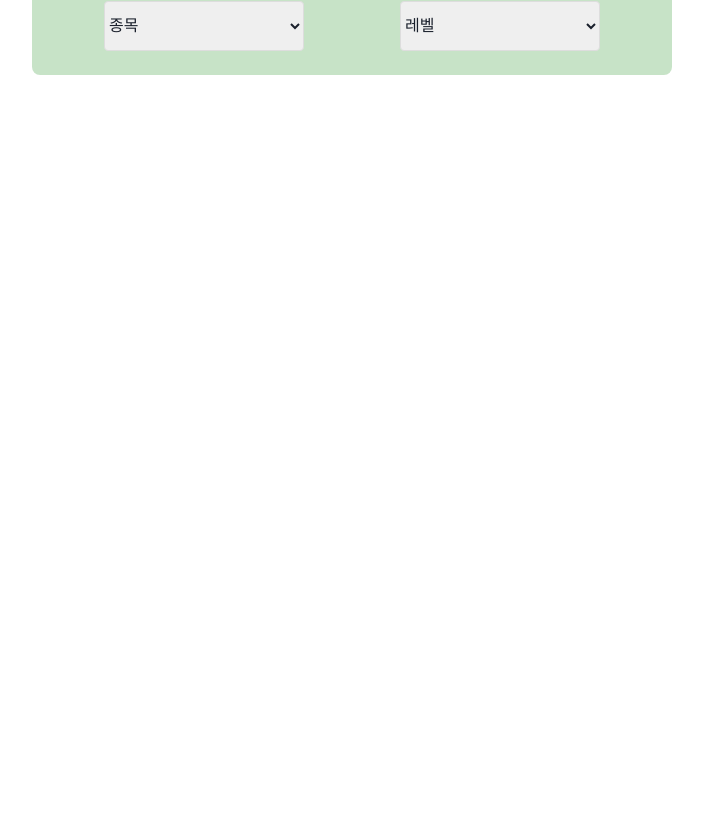
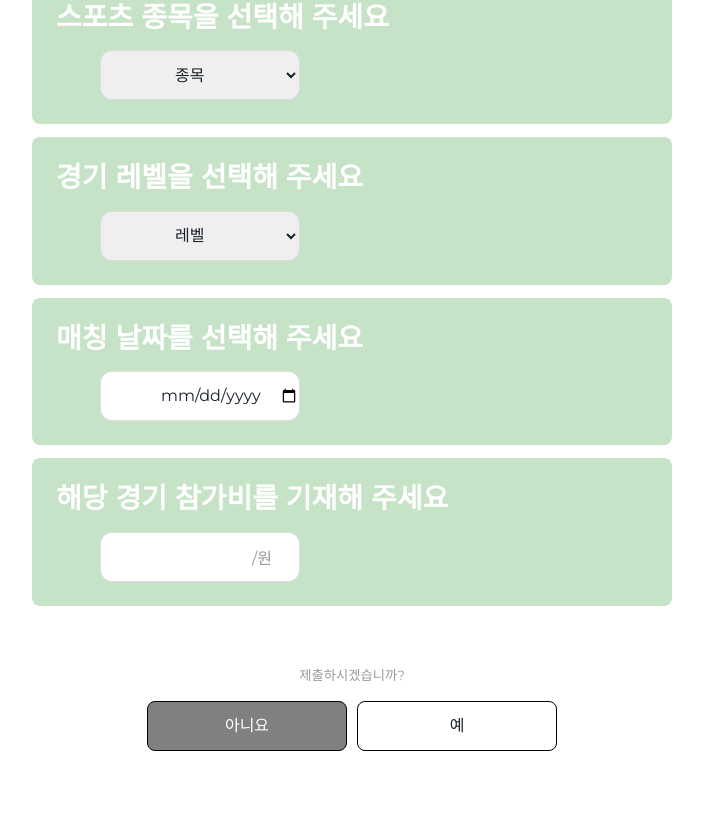
Before and after one commit to MultiFront/Front_End, a React (Create React App) app: page /registration in a window 1280 px wide. Shown: the part 344-1160 px from the top of the page, without its empty margins (288-991 px from the left). Built offline with nearby package versions, Linux system fonts and the light colour scheme.

Commit message:
regist commit

```diff
--- a/src/pages/Registration.jsx
+++ b/src/pages/Registration.jsx
@@ -1,5 +1,6 @@
 import React from 'react'
 import '../styles/registration.css';
+import { Link } from 'react-router-dom'
 
 function Registration() {
   return (
@@ -8,9 +9,10 @@ function Registration() {
         <div className='regBanner'>매칭을 직접 만들어 보세요!</div>
         <div className='regTitle'>
           <h3>매칭 제목을 등록해 주세요</h3>
-          <input type="text" placeholder='제목을 입력하시오.'/>
+          <input type="text" placeholder='제목을 입력하시오'/>
         </div>
-        <div className='regSelector'>
+        <div className='regSelectorFirst'>
+          <h3>스포츠 종목을 선택해 주세요</h3>
           <select name="" id="">
             <option value="">종목</option>
             <option value="">풋살</option>
@@ -19,14 +21,34 @@ function Registration() {
             <option value="">배드민턴</option>
             <option value="">탁구</option>
           </select>
-          <select name="" id="">
-            <option value="">레벨</option>
-            <option value="">초급</option>
-            <option value="">중급</option>
-            <option value="">상급</option>
-          </select>
-        </div>
-
+          </div>
+          <div className='regSelectorSecond'>
+          <h3>경기 레벨을 선택해 주세요</h3>
+            <select name="" id="">
+              <option value="">레벨</option>
+              <option value="">스타터</option>
+              <option value="">비기너</option>
+              <option value="">아마추어</option>
+              <option value="">세미프로</option>
+              <option value="">프로</option>
+            </select>
+          </div>
+          <div className='regSelectorDate'>
+            <h3>매칭 날짜를 선택해 주세요</h3>
+            <input type="date"/>
+          </div>
+          <div className='regCost'>
+            <h3>해당 경기 참가비를 기재해 주세요</h3>
+            <input type="text"/>
+            <p>/원</p>
+          </div>
+          <div className='regFoot'>
+          <p>제출하시겠습니까?</p>
+          <div className='regCheck'>
+            <Link to='/home'><button style={{backgroundColor:'grey', color:'white'}}>아니요</button></Link>
+            <button>예</button>
+          </div>
+          </div>
       </div>
     </div>
   )
--- a/src/styles/registration.css
+++ b/src/styles/registration.css
@@ -32,10 +32,13 @@
 }
 
 .regTitle > h3 {
+    color: rgb(255, 255, 255);
+    font-weight: bold;
     margin-bottom: 16px;
 }
 
-.regMain > div > input {
+.regTitle > input {
+    padding-left: 180px;
     width: 500px;
     height: 50px;
     border-radius: 40px;
@@ -43,19 +46,124 @@
     transform: translate(8%);
 }
 
-.regSelector {
+.regSelectorFirst {
+    margin-bottom: 13px;
     position: relative;
     border-radius: 8px;
     height: auto;
     padding: 24px;
     background-color: rgba(0, 128, 0, 0.221);
-    display: flex;
-    justify-content: space-around;
 }
 
-.regSelector select {
-    border-radius: 4px;
+.regSelectorFirst > h3 {
+    color: rgb(255, 255, 255);
+    font-weight: bold;
+    margin-bottom: 16px;
+}
+
+.regSelectorFirst select {
+    border-radius: 12px;
     width: 200px;
     height: 50px;
     border: 1px solid rgb(221, 221, 221);
+    transform: translate(22%);
+    padding-left: 70px;
 }
+
+.regSelectorSecond {
+    margin-bottom: 13px;
+    position: relative;
+    border-radius: 8px;
+    height: auto;
+    padding: 24px;
+    background-color: rgba(0, 128, 0, 0.221);
+}
+
+.regSelectorSecond > h3 {
+    color: rgb(255, 255, 255);
+    font-weight: bold;
+    margin-bottom: 16px;
+}
+
+.regSelectorSecond select {
+    border-radius: 12px;
+    width: 200px;
+    height: 50px;
+    border: 1px solid rgb(221, 221, 221);
+    transform: translate(22%);
+    padding-left: 70px;
+}
+
+.regSelectorDate {
+    margin-bottom: 13px;
+    position: relative;
+    border-radius: 8px;
+    height: auto;
+    padding: 24px;
+    background-color: rgba(0, 128, 0, 0.221);
+}
+
+.regSelectorDate > h3 {
+    color: rgb(255, 255, 255);
+    font-weight: bold;
+    margin-bottom: 16px;
+}
+
+.regSelectorDate input {
+    border: 1px solid red;
+    border-radius: 12px;
+    width: 200px;
+    height: 50px;
+    border: 1px solid rgb(221, 221, 221);
+    transform: translate(22%);
+    padding-left: 60px;
+}
+
+.regCost {
+    margin-bottom: 13px;
+    position: relative;
+    border-radius: 8px;
+    height: auto;
+    padding: 24px;
+    background-color: rgba(0, 128, 0, 0.221);
+}
+
+.regCost h3 {
+    color: rgb(255, 255, 255);
+    font-weight: bold;
+    margin-bottom: 16px;
+}
+
+.regCost input {
+    border-radius: 12px;
+    width: 200px;
+    height: 50px;
+    border: 1px solid rgb(221, 221, 221);
+    transform: translate(22%);
+}
+
+.regCost > p {
+    position: absolute;
+    bottom: 35px;
+    left: 220px;
+}
+
+.regFoot {
+    display: flex;
+    flex-direction: column;
+    align-items: center;
+    margin-top: 60px;
+}
+
+.regFoot > p {
+    margin-bottom: 10px;
+    font-size: smaller;
+}
+
+.regCheck button {
+    width: 200px;
+    height: 50px;
+    border: 1px solid black;
+    margin: 5px;
+    border-radius: 8px;
+}
```
